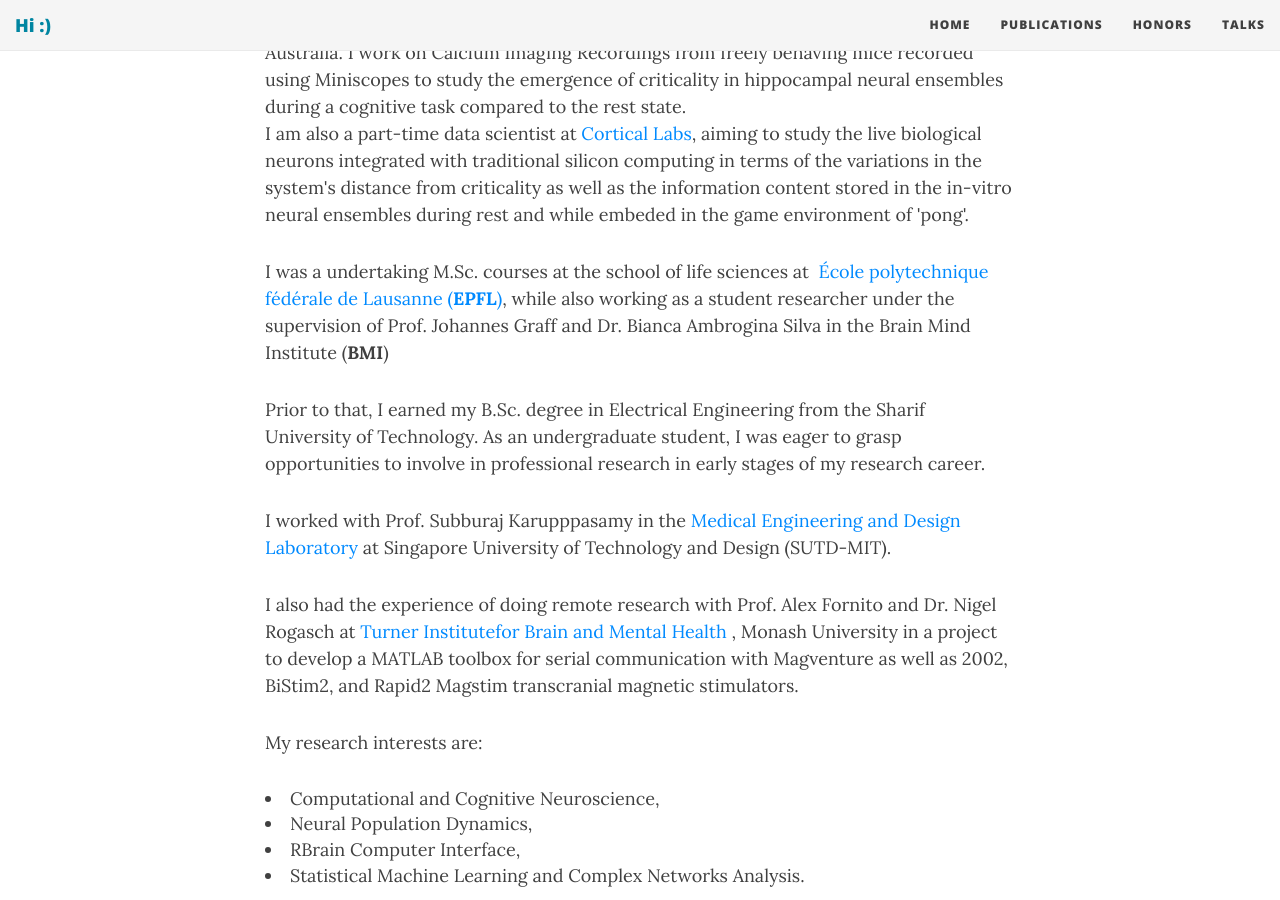
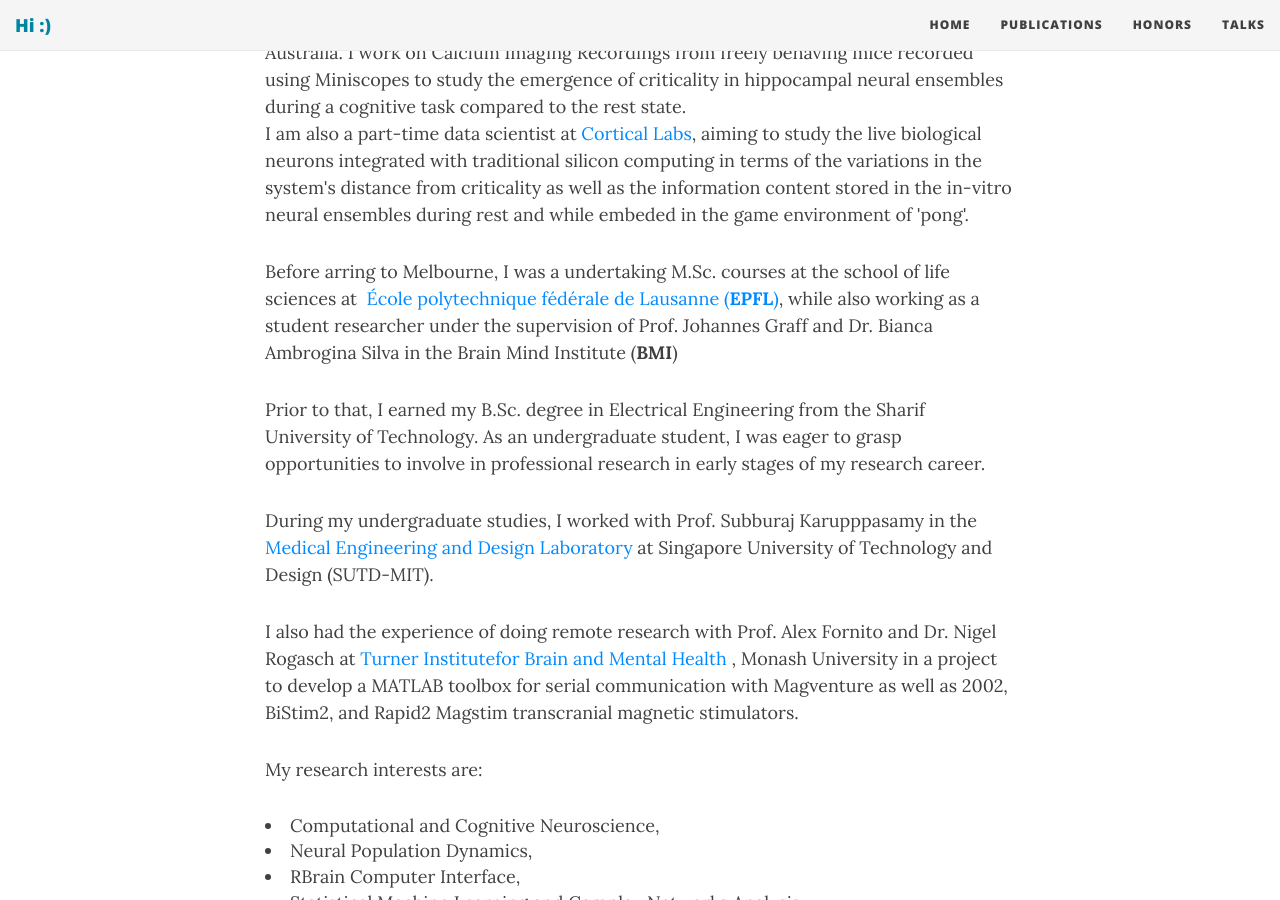
Before and after one commit to ForoughHa/ForoughHa.github.io, a Jekyll site: the page built from index.html, in a window 1280 px wide and 900 px high, scrolled down 755 px. Built offline with Jekyll 4.4.1, drawn with Linux system fonts in a browser that asks for light colours; nearby versions of some CDN libraries; the list of posts is cut into pages by our own code.

Commit message:
Update index.html

```diff
--- a/index.html
+++ b/index.html
@@ -13,11 +13,11 @@ use-site-title: true
             in the in-vitro neural ensembles during rest and while embeded in the game environment of 'pong'.
 
 
-<p> I was a undertaking M.Sc. courses at the school of life sciences at <a href="https://www.epfl.ch/schools/sv/"> École polytechnique fédérale de Lausanne (<b>EPFL</b>)</a>, while also working as a student researcher under the supervision of Prof. Johannes Graff and Dr. Bianca Ambrogina Silva in the Brain Mind Institute (<b>BMI</b>) </p>
+<p> Before arring to Melbourne, I was a undertaking M.Sc. courses at the school of life sciences at <a href="https://www.epfl.ch/schools/sv/"> École polytechnique fédérale de Lausanne (<b>EPFL</b>)</a>, while also working as a student researcher under the supervision of Prof. Johannes Graff and Dr. Bianca Ambrogina Silva in the Brain Mind Institute (<b>BMI</b>) </p>
 <p>
 Prior to that, I earned my B.Sc. degree in Electrical Engineering from the Sharif University of Technology. As an undergraduate student, I was eager to grasp opportunities to involve in professional research in early stages of my research career.</p>
 <p>
-I worked with Prof. Subburaj Karupppasamy in the <a href="https://med.sutd.edu.sg/subburaj">Medical Engineering and Design Laboratory</a> at Singapore University of Technology and Design (</b>SUTD-MIT</b>). </p>
+During my undergraduate studies, I worked with Prof. Subburaj Karupppasamy in the <a href="https://med.sutd.edu.sg/subburaj">Medical Engineering and Design Laboratory</a> at Singapore University of Technology and Design (</b>SUTD-MIT</b>). </p>
   <p>
 I also had the experience of doing remote research with Prof. Alex Fornito and Dr. Nigel Rogasch at <a href="https://www.monash.edu/turner-institute"> </b>Turner Institutefor Brain and Mental Health</b> </a>, Monash University in a project to develop a MATLAB toolbox for serial communication with Magventure as well as 2002, BiStim2, and Rapid2 Magstim transcranial magnetic stimulators.</p>
 </p>
```
